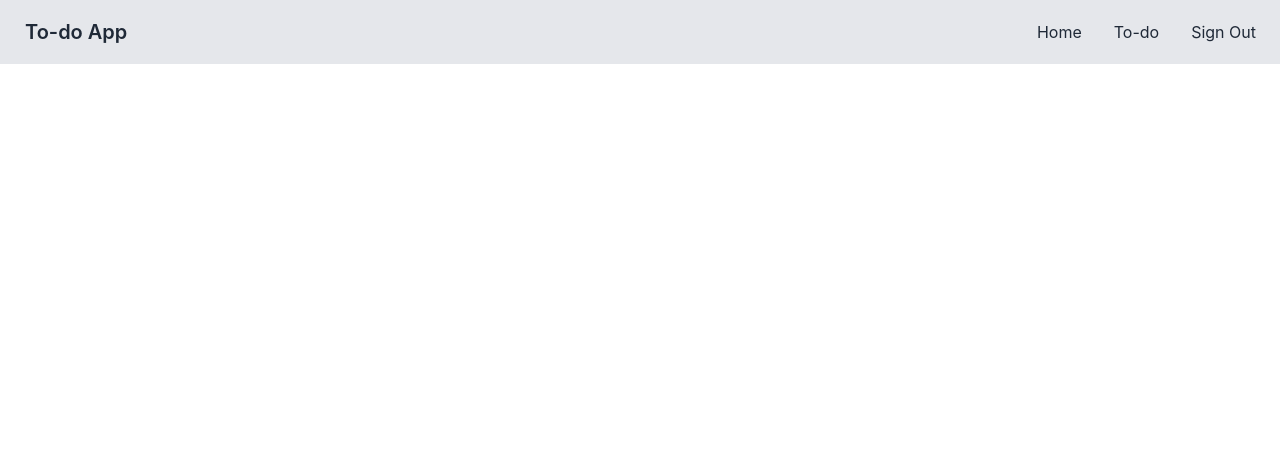
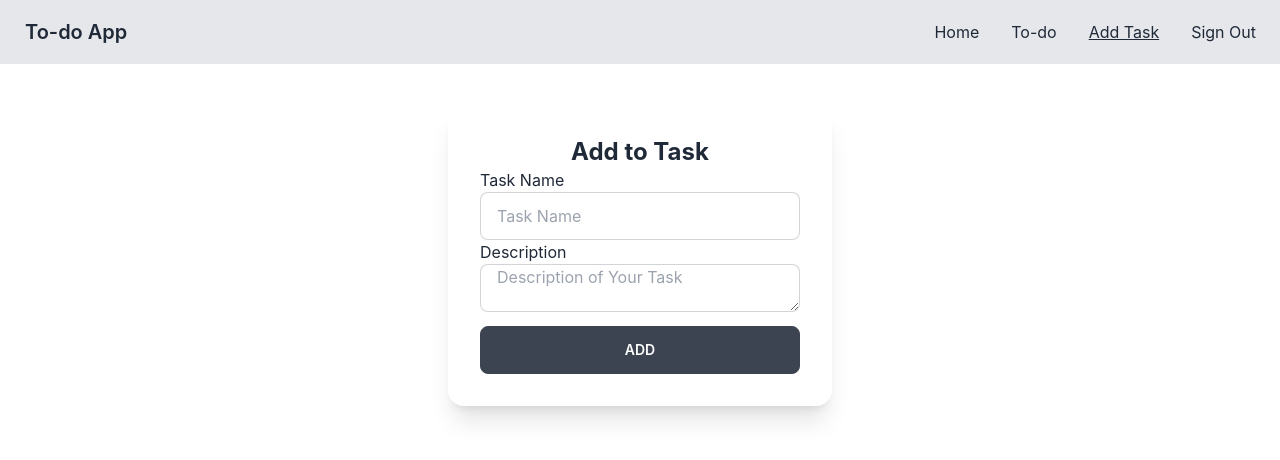
Before and after one commit to its-kayes/to-do-app-clint, a React (Create React App) app: page /addtask in a window 1280 px wide. Shown: the top 460 px of the page. Built offline with nearby package versions, Linux system fonts and the light colour scheme; no server answers; sample sign-in values are in the browser's storage.

Commit message:
Send task data to db

```diff
--- a/src/App.js
+++ b/src/App.js
@@ -6,6 +6,7 @@ import Login from './components/Login';
 import Register from './components/Register';
 import RequireAuth from './components/RequireAuth';
 import Todo from './components/Todo';
+import AddTask from './components/AddTask';
 
 function App() {
   return (
@@ -16,6 +17,9 @@ function App() {
         <Route path='/todo' element={<RequireAuth>
           <Todo> </Todo>
         </RequireAuth>}></Route>
+        <Route path='/addtask' element={<RequireAuth>
+          <AddTask> </AddTask>
+        </RequireAuth>}></Route>
         <Route path='/login' element={<Login></Login>}> </Route>
         <Route path='/register' element={<Register></Register>}> 4</Route>
       </Routes>
--- a/src/components/AddTask.js
+++ b/src/components/AddTask.js
@@ -1,9 +1,54 @@
 import React from 'react';
+import auth from '../firebase.init'
+import { useAuthState } from 'react-firebase-hooks/auth';
+
 
 const AddTask = () => {
+
+    const [user, loading, error] = useAuthState(auth);
+
+    let taskDetails = event => {
+        event.preventDefault();
+        let name = event.target.name.value;
+        let description = event.target.description.value;
+
+        let data = {
+            name: name,
+            description: description,
+            email: user?.email
+        }
+
+        fetch('http://localhost:5000/tasks', {
+            method: 'POST',
+            headers: {
+                'content-type': 'application/json',
+            },
+            body: JSON.stringify(data)
+        })
+        .then(res => res.json())
+        .then(result => console.log(result));
+
+        // console.log(data);
+    }
+
+
     return (
         <div>
+            <div className='flex justify-center'>
+                <div className="card w-96 bg-base-100 shadow-xl">
+                    <div className="card-body">
+                        <form onSubmit={taskDetails}>
+                            <h2 className="text-2xl font-bold text-center"> Add to Task </h2>
+                            <label htmlFor="name" className='mt-4'> Task Name  </label>
+                            <input name='name' type="text" placeholder="Task Name" className=" input input-bordered w-full max-w-xs" />
 
+                            <label htmlFor="description" className='my-4'> Description </label>
+                            <textarea rows="4" cols="50" name='description' type="text" placeholder="Description of Your Task" className="input input-bordered w-full max-w-xs" />
+                            <input type='submit' value='Add' className="mt-2 btn btn-dark w-full max-w-sm" />
+                        </form>
+                    </div>
+                </div>
+            </div>
         </div>
     );
 };
--- a/src/components/Header.js
+++ b/src/components/Header.js
@@ -23,6 +23,7 @@ const Header = () => {
                         <li><CustomLink to='/'>Home</CustomLink></li>
 
                         <li><CustomLink to='/todo'>To-do</CustomLink></li>
+                        <li><CustomLink to='/addtask'>Add Task</CustomLink></li>
                         {
                             user
                                 ?
--- a/src/components/Home.js
+++ b/src/components/Home.js
@@ -1,4 +1,5 @@
 import React from 'react';
+import { Link } from 'react-router-dom';
 
 const Home = () => {
     return (
@@ -10,7 +11,7 @@ const Home = () => {
 
                <button class="btn btn-outline btn-gray">See My To-Do List <i class="mx-2 fa-solid fa-angle-right"></i></button>
 
-               <button class="btn btn-outline btn-gray">Add Task <i class="mx-2 fa-solid fa-angle-right"></i></button>
+               <button class="btn btn-outline btn-gray"><Link to='/addtask'>  Add Task </Link> <i class="mx-2 fa-solid fa-angle-right"></i></button>
            </div>
 
         </div>
```
